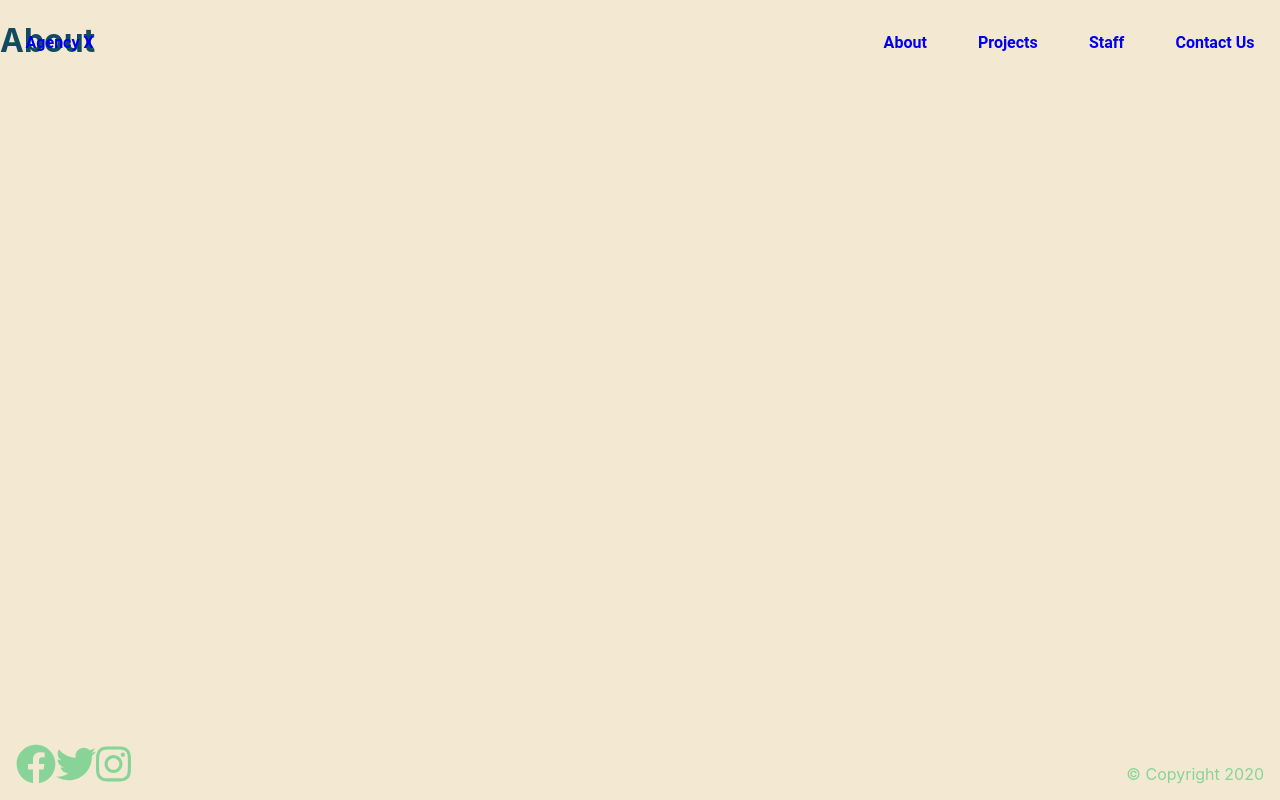
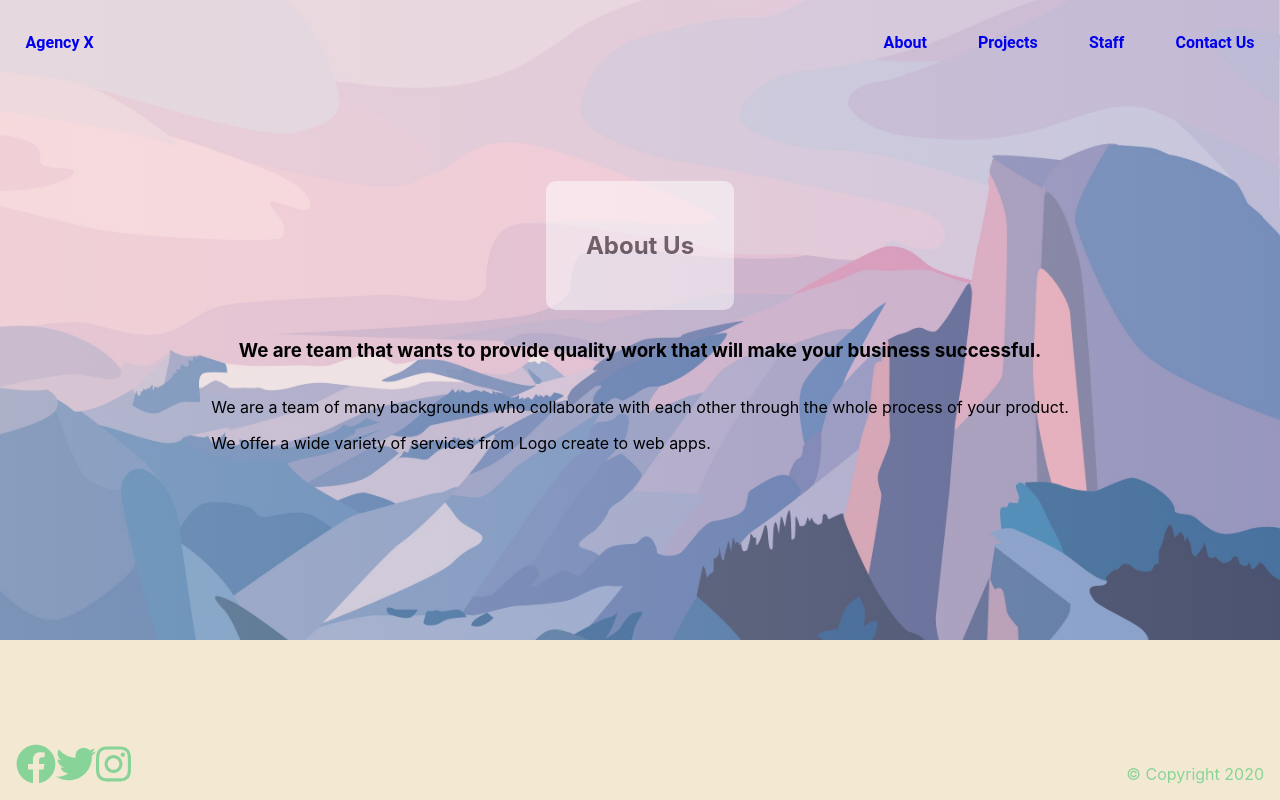
Before and after one commit to alinan-vn/agency-landing-pages-front-end, a React (Create React App) app: page /about in a window 1280 px wide. Built offline with nearby package versions, Linux system fonts and the light colour scheme.

Commit message:
created about page

```diff
--- a/src/components/about/index.js
+++ b/src/components/about/index.js
@@ -2,11 +2,27 @@ import React, { Component } from 'react';
 
 class About extends React.Component {
 
-    render(){
-        return(
-            <div>
-                <h1>About</h1>
-            </div>
+    render() {
+        return (
+            <main className="about">
+                <div className="about-box">
+                    <h2 className="h-2">About Us</h2>
+                </div>
+
+                <div>
+                    <h3>We are team that wants to provide quality work that will make your business successful.</h3>
+                </div>
+
+                <div>
+                    <p>We are a team of many backgrounds who collaborate with each other through the whole process of your product.</p>
+
+                    <p>We offer a wide variety of services from Logo create to web apps.</p>
+                </div>
+
+
+
+
+            </main>
         )
     }
 }
--- a/src/components/projects/index.js
+++ b/src/components/projects/index.js
@@ -5,9 +5,7 @@ class Projects extends React.Component {
         super()
         this.state = {
             projectImages: [
-                '../../img/project_images/example.jpg',
-                '../place one',
-                '../asdfasdf'
+                '../../img/project_images/example.jpg'
             ]
         }
     }
--- /dev/null
+++ b/src/scss/_about.scss
@@ -0,0 +1,44 @@
+.about {
+    background:
+        linear-gradient(
+            to right,
+            rgba($primary-color, 0.4),
+            rgba($primary-color, 0.2)
+        ),
+        url($about-bg) center;
+    height: 80vh;
+    width: 100%;
+    background-size: cover;
+    display: flex;
+    flex-direction: column;
+    justify-content: center;
+    align-items: center;
+}
+
+
+.header-text {
+    font-size: 3.5vw;
+    margin-bottom: 20vh;
+    width: 60vw;
+    color: $fourth-color
+}
+
+.p-text {
+    font-size: 2vw;
+    margin-bottom: 30vh;
+    color: $fourth-color
+
+}
+
+.about-box {
+    background-color: white;
+    margin: 10px;
+    padding: 30px 40px 30px 40px;
+    border-radius: 10px;
+    opacity: 50%;
+}
+// look up opacity and Transparent Box on w3schools
+
+.about h2 {
+    font-weight: bold;
+}
--- a/src/scss/_variables.scss
+++ b/src/scss/_variables.scss
@@ -7,6 +7,7 @@ $nav-font: 'Roboto', sans-serif;
 
 $landing-bg: '../img/background/bg-1.jpg';
 $projects-bg: '../img/background/bg-2.jpg';
+$about-bg: '../img/background/bg-3.jpeg';
 
 $project-img-1: '../img/project_images/example.jpg';
 
--- a/src/scss/main.scss
+++ b/src/scss/main.scss
@@ -3,6 +3,7 @@
 @import './footer';
 @import './landing-page';
 @import './projects';
+@import './about';
 
 body {
     background-color: $primary-color;
```
Also changed, not shown: src/img/background/bg-3.jpeg (added).
